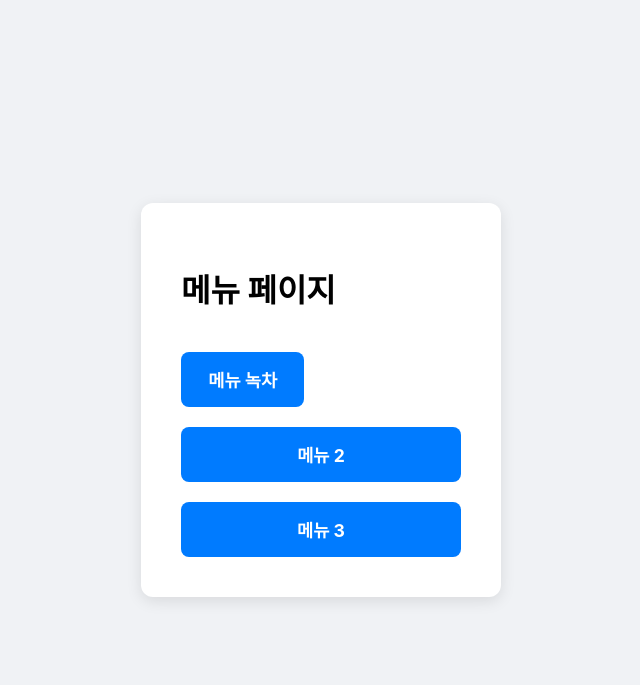
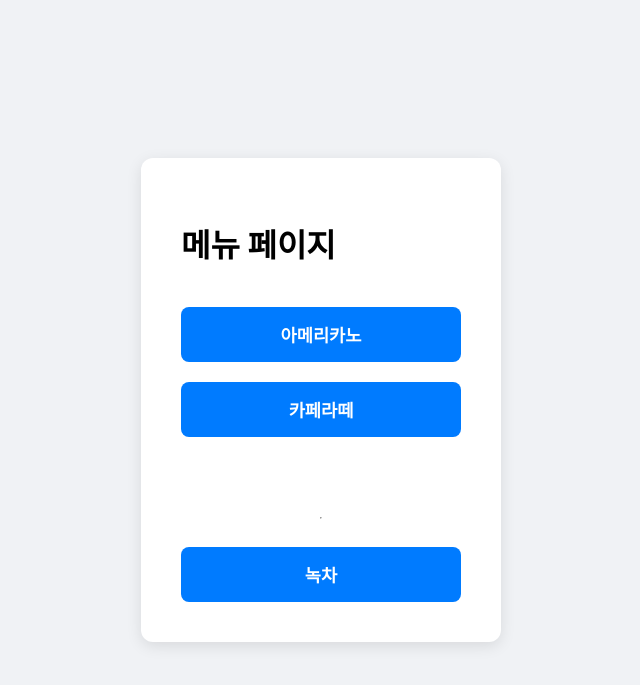
Before and after one commit to dokyeong-Kim/david, a Flask app: page /menu in a window 1280 px wide. Shown: the top 685 px of the page, without its empty margins (319-959 px from the left). Run offline with Flask 3, Linux system fonts and the light colour scheme.

Commit message:
menu edit

```diff
--- a/pre-learn/7/david/app.py
+++ b/pre-learn/7/david/app.py
@@ -102,4 +102,4 @@ def menu():
 # Flask 애플리케이션 실행 설정
 # host='0.0.0.0': 외부 접속 허용, port=80: 포트 80번 고정
 if __name__ == "__main__":
-    app.run(host='0.0.0.0', port=80)
+    app.run(host='0.0.0.0', port=8080)  # debug=True로 설정하면 코드 변경 시 자동으로 서버 재시작
--- a/pre-learn/7/david/templates/menu.html
+++ b/pre-learn/7/david/templates/menu.html
@@ -52,9 +52,10 @@
     <div class="menu-container">
         <h1>메뉴 페이지</h1>
         <!-- 녹차 버튼에만 ID를 부여 -->
-        <a href="#" class="menu-button" id="matcha-button">메뉴 녹차</a>
-        <a href="#" class="menu-button">메뉴 2</a>
-        <a href="#" class="menu-button">메뉴 3</a>
+        <a href="#" class="menu-button" >아메리카노</a>
+        <a href="#" class="menu-button">카페라떼</a>
+        </p><hr>
+        <a href="#" class="menu-button">녹차</a>
     </div>
 </body>
 </html>
```
